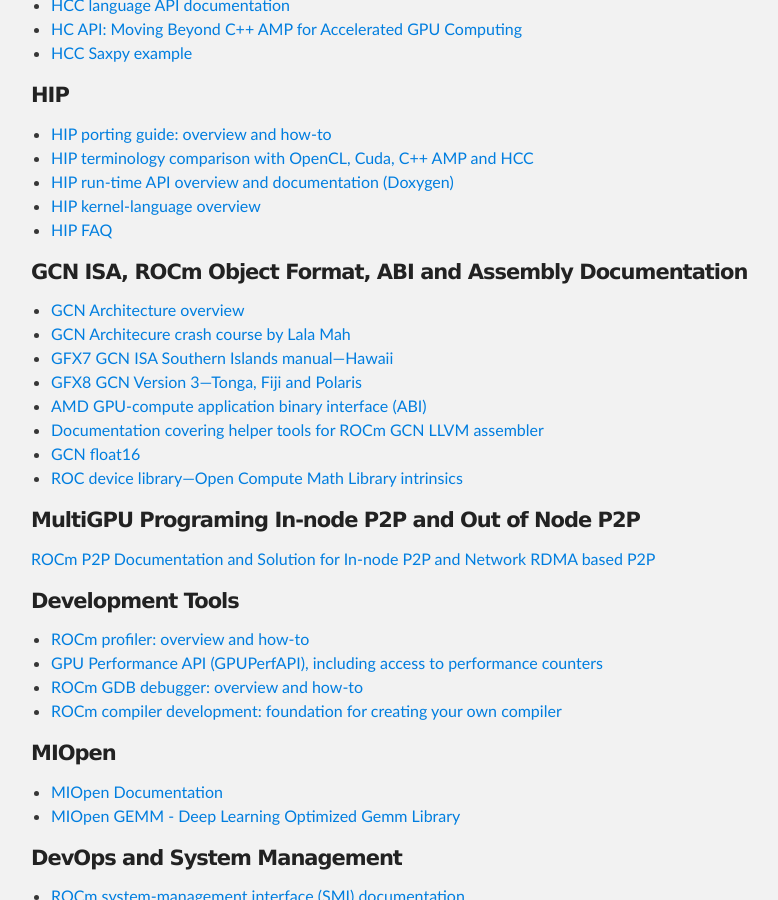
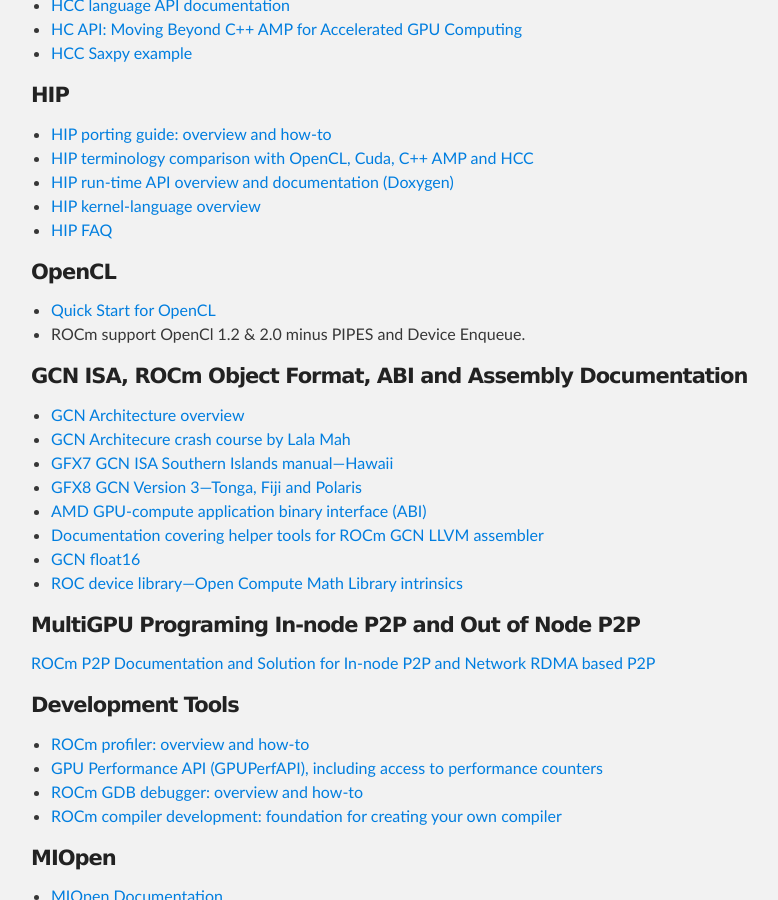
Before and after one commit to ROCm/ROCm.github.io, a Jekyll site: the page built from documentation.md, in a window 1280 px wide and 900 px high, scrolled down 1027 px. Shown: the whole window, without its empty margins (184-962 px from the left). Built offline with Jekyll 4.4.1, drawn with Linux system fonts in a browser that asks for light colours.

Commit message:
Update documentation.md

```diff
--- a/documentation.md
+++ b/documentation.md
@@ -45,6 +45,11 @@
 * [HIP kernel-language overview](https://github.com/GPUOpen-ProfessionalCompute-Tools/HIP/blob/master/docs/markdown/hip_kernel_language.md)
 * [HIP FAQ](https://github.com/GPUOpen-ProfessionalCompute-Tools/HIP/blob/master/docs/markdown/hip_faq.md)
 
+#### OpenCL
+
+* [Quick Start for OpenCL](QuickStartOCL.md)
+* ROCm support OpenCl 1.2 & 2.0 minus PIPES and Device Enqueue.
+
 #### GCN ISA, ROCm Object Format, ABI and Assembly Documentation
 
 * [GCN Architecture overview](https://www.amd.com/Documents/GCN_Architecture_whitepaper.pdf)
```
